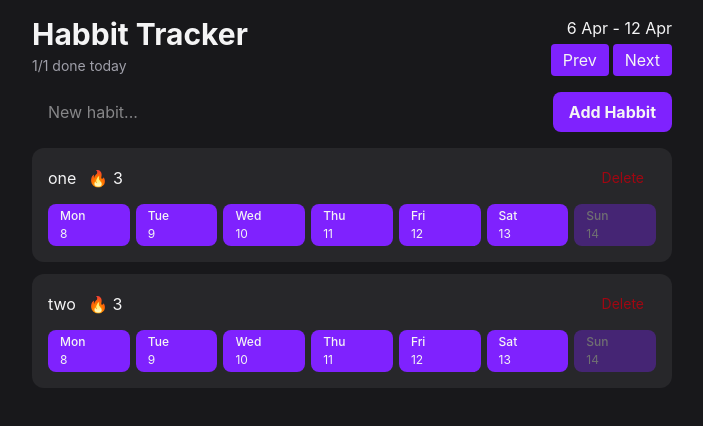
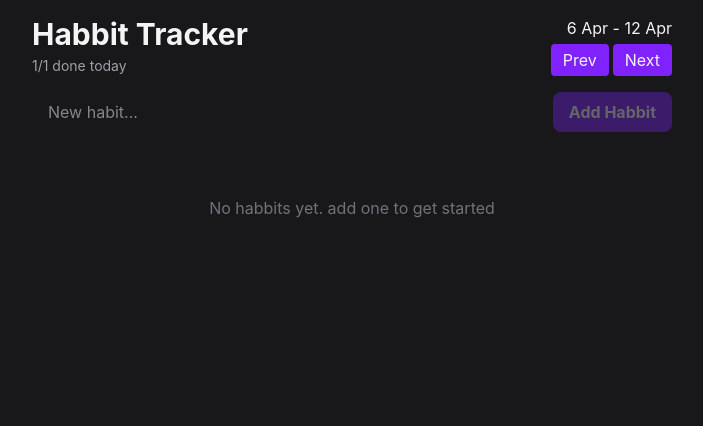
Before and after one commit to VenkatVardhan/HabitTracker, a React (Vite) app: page / in a window 1280 px wide. Shown: the top 426 px of the page, without its empty margins (288-991 px from the left). Built offline with nearby package versions, Linux system fonts and the light colour scheme.

Commit message:
added addHabbit and deleteHabbit functions

```diff
--- a/src/App.tsx
+++ b/src/App.tsx
@@ -1,14 +1,26 @@
 
+import { useState } from "react";
 import HabbitForm from "./components/HabbitForm";
-import HabbitList from "./components/HabbitList";
+import HabbitList, { type Habbit } from "./components/HabbitList";
 import Header from "./components/Header";
 
 const App=()=>{
+    const [habbits,setHabbits]  = useState<Habbit[]>([
+      // { id: 1, name: 'one' },
+      // { id: 2, name: 'two' },
+    ]);
+    function addHabbit(name:string){
+      setHabbits(curr=>[...curr,{id:crypto.randomUUID(),name:name}])
+
+    }
+    function deleteHabbit(id:string){
+      setHabbits(curr=>curr.filter(habbit=>habbit.id!==id))
+    }
   return (
-    <div className="max-w-2xl mx-auto p-4 flex flex-col gap-4">
+    <div className='max-w-2xl mx-auto p-4 flex flex-col gap-4'>
       <Header />
-      <HabbitForm/>
-      <HabbitList/>
+      <HabbitForm addHabbit={addHabbit} />
+      <HabbitList habbits={habbits} deleteHabbit={deleteHabbit} />
     </div>
   )
 }
--- a/src/components/HabbitForm.tsx
+++ b/src/components/HabbitForm.tsx
@@ -1,13 +1,28 @@
-import { useState } from 'react'
+import { useState, type SubmitEvent } from 'react'
 import Button from './Button'
 
-export default function HabbitForm() {
+type HabbitFormProps={
+  addHabbit:(name:string)=>void
+}
+export default function HabbitForm({addHabbit}:HabbitFormProps) {
   const [name, setName] = useState<string>('')
   const handleChange = (event: React.ChangeEvent<HTMLInputElement>) => {
     setName(event.target.value)
   }
+
+  const handleSubmit=(e:SubmitEvent)=>{
+    e.preventDefault();
+    if(name.trim()==="") return
+    setName(name)
+    addHabbit(name)
+    setName("")
+
+
+
+  }
   return (
-    <form action='' className='flex gap-2'>
+    <form action='' className='flex gap-2' onSubmit={e=>handleSubmit(e)}>
+
       <input
         className='flex-1 px-4 py-2 rounded-lg focus-visible:ring-2 focus-visible:ring-violet-500 '
         type='text'
@@ -19,7 +34,7 @@ export default function HabbitForm() {
         }}
         placeholder='New habit...'
       />
-      <Button className='rounded-lg px-4 py-2 font-bold'>Add Habbit</Button>
+      <Button disabled={name.trim()===""} className='rounded-lg px-4 py-2 font-bold'>Add Habbit</Button>
     </form>
   )
 }
--- a/src/components/HabbitList.tsx
+++ b/src/components/HabbitList.tsx
@@ -1,4 +1,3 @@
-
 import Button from './Button'
 import {
   eachDayOfInterval,
@@ -8,11 +7,13 @@ import {
   startOfWeek,
 } from 'date-fns'
 
-export default function HabbitList() {
-  const habbits = [
-    { id: 1, name: 'one' },
-    { id: 2, name: 'two' },
-  ]
+export type Habbit = { id: string; name: string }
+type HabbitListProps = {
+  habbits: Habbit[];
+  deleteHabbit:(id:string)=>void;
+
+}
+export default function HabbitList({ habbits ,deleteHabbit}: HabbitListProps) {
   if (habbits.length === 0) {
     return (
       <h1 className='text-center text-zinc-500 py-12'>
@@ -23,19 +24,21 @@ export default function HabbitList() {
   return (
     <div className='flex flex-col gap-3'>
       {habbits.map((habbit) => {
-        return <HabbitItem key={habbit.id} habbit={habbit} />
+        return <HabbitItem key={habbit.id} id={habbit.id} habbit={habbit} deleteHabbit={deleteHabbit} />
       })}
     </div>
   )
 }
 type HabbitItemProps = {
-  habbit: { id: number; name: string }
+  habbit: Habbit
+  deleteHabbit: (id: string) => void
+  id: string
 }
 
-function HabbitItem({ habbit }: HabbitItemProps) {
+function HabbitItem({ habbit,deleteHabbit,id }: HabbitItemProps) {
   const visibleDates = eachDayOfInterval({
-    start: startOfWeek(new Date(),{weekStartsOn:1}),
-    end: endOfWeek(new Date(),{weekStartsOn:1}),
+    start: startOfWeek(new Date(), { weekStartsOn: 1 }),
+    end: endOfWeek(new Date(), { weekStartsOn: 1 }),
   })
   return (
     <div className='rounded-xl bg-zinc-800 p-4 flex-col flex gap-3'>
@@ -44,15 +47,19 @@ function HabbitItem({ habbit }: HabbitItemProps) {
           <span>{habbit.name}</span>
           <span>🔥 3</span>
         </div>
-        <Button variant='ghost-destructive' className='text-sm'>Delete</Button>
+        <Button onClick={()=>deleteHabbit(id)} variant='ghost-destructive' className='text-sm'>
+          Delete
+        </Button>
       </div>
       <div className='flex gap-1.5'>
         {visibleDates.map((date) => (
-          <Button className='flex flex-col flex-1 gap-0.5 text-xs rounded-lg' key={date.toISOString()} disabled={isFuture(date)}>
-
-              <span className='font-medium'>{format(date,"EEE")}</span>
-              <span>{format(date,'d')}</span>
-
+          <Button
+            className='flex flex-col flex-1 gap-0.5 text-xs rounded-lg'
+            key={date.toISOString()}
+            disabled={isFuture(date)}
+          >
+            <span className='font-medium'>{format(date, 'EEE')}</span>
+            <span>{format(date, 'd')}</span>
           </Button>
         ))}
       </div>
```
